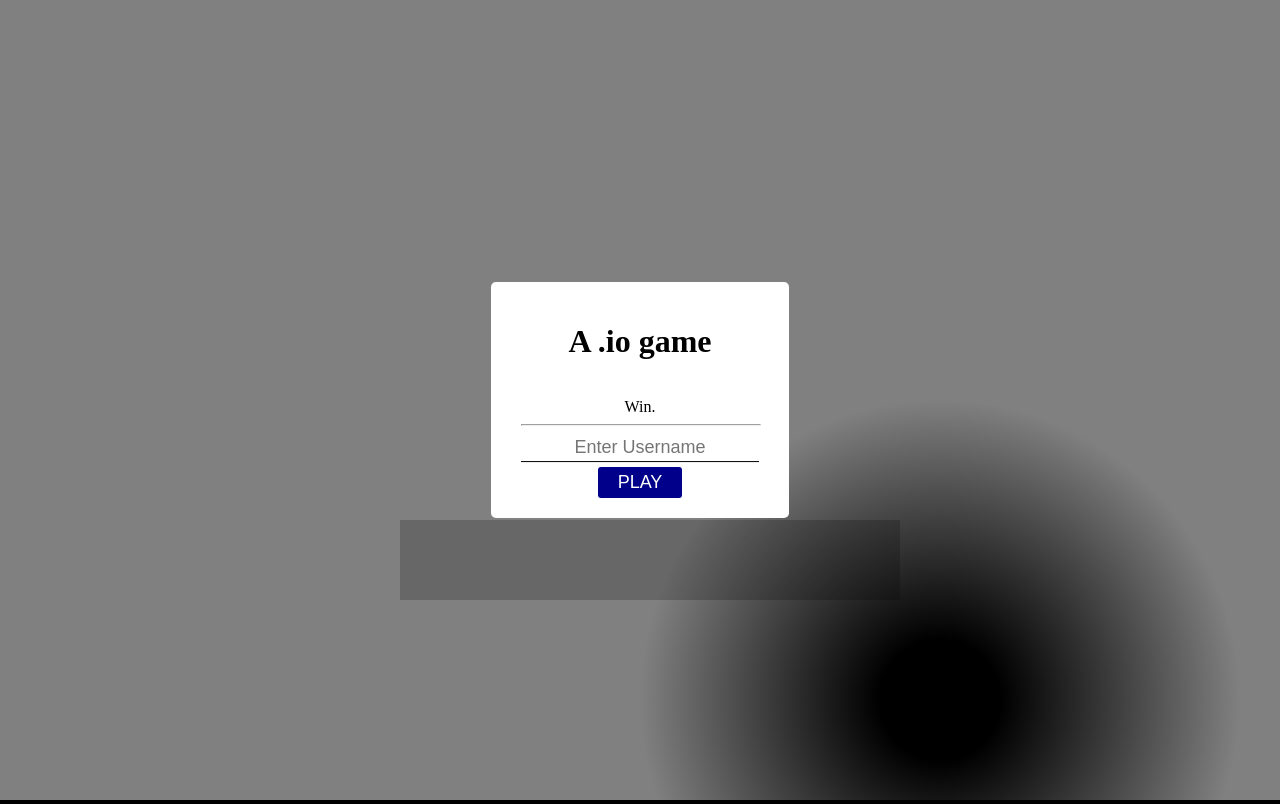
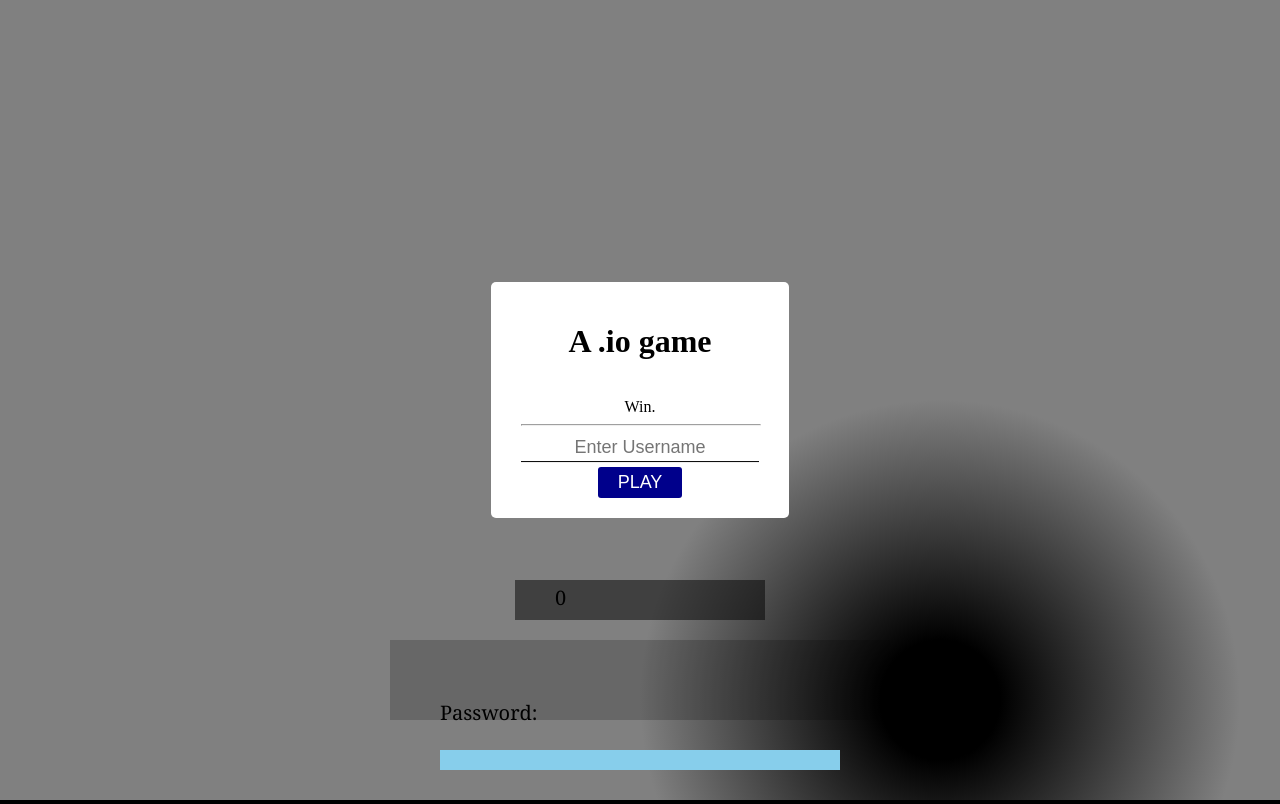
Before and after one commit to TheRareFox/socket-io-game, a Flask app: page / in a window 1280 px wide. Run offline with Flask 2, Linux system fonts and the light colour scheme; some libraries are stand-ins or nearby versions.

Commit message:
Add files via upload

```diff
--- a/app.py
+++ b/app.py
@@ -1,5 +1,5 @@
 from flask_socketio import SocketIO, send, emit, join_room, leave_room
-from flask import Flask, render_template, request, session
+from flask import Flask, render_template, request, session, redirect, url_for
 from objects import create_objects, find_object
 import random
 from threading import Timer
@@ -7,11 +7,11 @@
 app = Flask(__name__)
 app.config['SECRET_KEY'] = 'secret!'
 app.config['DEBUG'] = True
+app.config['PRESERVE_CONTEXT_ON_EXCEPTION'] = False
 app.app_context()
 socketio = SocketIO(app, async_mode='threading', logger=True, engineio_logger=True)
 
-password = list('sOmE_rAnDoM_sTrInG_fOr_TeStIng')
-password_string = 'sOmE_rAnDoM_sTrInG_fOr_TeStIng'
+password = 'sTrInG_fOr_TeStIng'
 
 # users dictionary:
 # key = id, value = [name,coords]
@@ -30,6 +30,7 @@
 # user scanned items
 # key: socket id
 # value: dictionary of keys:
+# unfound: array of unfound indeces of password e.g. [0, 1, 2, 3...] for constant time
 # found: string of found password e.g. '~~~~~_World!' -> ~ means unfound
 # progress: integer of 0-59 (seconds) >= 60 gets a character of password
 users_scanned = {}
@@ -51,6 +52,15 @@
 @app.route('/')
 def index():
     return render_template('index.html')
+
+
+@app.route('/win', methods=['POST'])
+def win():
+    password_gotten = request.form.get('password', None)
+    if not password_gotten or password_gotten == '' or len(password_gotten) != len(password):
+        return redirect(url_for(index))
+    else:
+        return render_template('won.html', password=password_gotten)
 
 
 @socketio.on('connect')
@@ -75,13 +85,13 @@
         users[request.sid].append(second_pos)
         users_objects[request.sid].append(computer)
         computer.set_user(request.sid)
-        emit('create_connections', (first_pos, second_pos, username, cost), namespace='/', broadcast=True)
+        emit('create_connections', (first_pos, second_pos, username, users_points[request.sid]), namespace='/', broadcast=True)
 
 
 @socketio.on('create_mining')
 def create_mining(coords):
     # print('recieved!')
-    t = Timer(0.1, mined_something, args=[request.sid, coords])
+    t = Timer(1, mined_something, args=[request.sid, coords])
     t.start()
 
 
@@ -133,23 +143,23 @@
 def scan_progressed(_id, coords):
     with app.app_context():
         users_scanned[_id]['progress'] += 1
-        if users_scanned[_id]['progress'] >= 60:  # 60 "seconds" passed
-            pw_length = len(password)  # get random char in password
-            pw_index = random.randint(pw_length)
-            while users_scanned[_id]['found'][pw_index] != '~':
-                pw_index = random.randint(pw_length)
-            users_scanned[_id]['found'][pw_index] = password[pw_index]
-        if ''.join(users_scanned[_id]['found']) == password_string:
-            # kick user out
-            # need to implement
-            emit('game_won', password_string, namespace='/', room=_id)
-        emit('scaned_stuff', (users_points[_id], coords), namespace='/', room=_id)
+        if users_scanned[_id]['progress'] >= 10:  # "seconds" passed
+            random_index = random.choice(users_scanned[_id]['unfound'])
+            users_scanned[_id]['found'][random_index] = password[random_index]
+            users_scanned[_id]['progress'] -= 10  # remove done progress
+            del users_scanned[_id]['unfound'][users_scanned[_id]['unfound'].index(random_index)]
+        user_found_password = ''.join(users_scanned[_id]['found'])
+        if user_found_password == password:
+            # emit game_won, redirect in js
+            emit('game_won', user_found_password, namespace='/', room=_id)
+        else:
+            emit('scaned_stuff', (users_scanned[_id]['progress'],coords,users_scanned[_id]['found']), namespace='/', room=_id)
 
 
 @socketio.on('create_computers_scanning')
 def create_computers_scanning(coords):
     # print('recieved scan!')
-    t = Timer(1, scan_progressed, args=[request.sid, coords])
+    t = Timer(5, scan_progressed, args=[request.sid, coords])
     t.start()
 
 
@@ -166,7 +176,9 @@
     users_objects[id] = [com]
     users_points[id] = 0
     users_scanned[id] = {}
-    users_scanned[id]['found'] = ['~' for i in len(password)]
+    users_scanned[id]['found'] = ['~' for i in range(len(password))]
+    users_scanned[id]['unfound'] = [i for i in range(len(password))]
+    users_scanned[id]['progress'] = 0
     emit('add_user', users.values(), namespace='/', broadcast=True)
 
 
@@ -183,6 +195,8 @@
 
     for index in deleted_index:
         connected.pop(index)
+    for com in users_objects[request.sid]:
+        com.set_user(False)
 
     del users[request.sid]
     del users_objects[request.sid]
--- a/static/css/index.css
+++ b/static/css/index.css
@@ -148,3 +148,19 @@
 }
 
 .dropdown a:hover {background-color: #ddd;}
+
+#progress-holder{
+  position: fixed;
+  top: 95%;
+  left: 50%;
+  transform: translateY(-50%) translateX(-50%);
+
+  width:400px;
+  height:20px;
+  background:skyblue;
+}
+#scanning_progress{
+  width:0;
+  height:100%;
+background:burlywood;
+}
--- a/static/js/index.js
+++ b/static/js/index.js
@@ -4,10 +4,11 @@
 //music
 var bg_music = new Audio('static/audio/bg_music.mp3');
 
+//password
+var password = [];
 
 //hover
 var hover_create_socket = false;
-
 var socket = io();
 // all the computers available [[x, y], [x1, y1]]
 var computers = [];
@@ -38,9 +39,10 @@
 var hack = false;
 
 // scanning
+const scanning_progress = document.getElementById('scanning_progress');
 var scan = false;
 var computers_scanning = [];  // array of coords(x, y)
-
+//scanning progress
 
 //key
 var keys = [];
@@ -145,42 +147,55 @@
     //create hud
     context.globalAlpha = 0.2;
     context.fillStyle = 'black';
-    context.fillRect(400, 520, 500, 80);
+    context.fillRect(canvas.width/2 -250, canvas.height -160, 500, 80);
     context.globalAlpha = 0.5;
-    context.fillRect(510, 460, 250, 40);
+    context.fillRect(canvas.width/2 -125, canvas.height -220, 250, 40);
     context.globalAlpha = 1;
     var doge = new Image();
     doge.src = 'static/pictures/coin.jpg';
-    context.drawImage(doge,520,465,30,30);
-    context.fillText(coins,555,485,30,30);
+    context.drawImage(doge,canvas.width/2 -120, canvas.height -215,30,30);
+    context.fillText(coins,canvas.width/2 -85, canvas.height -195,30,30);
     var server = new Image();
     server.src = 'static/pictures/socket.jpg';
-    context.drawImage(server,405, 530, 70, 60);
+    context.drawImage(server,canvas.width/2 -240, canvas.height -150, 70, 60);
     var mining_picture = new Image();
     mining_picture.src = 'static/pictures/mining.jpg';
-    context.drawImage(mining_picture,500, 530, 70, 60);
+    context.drawImage(mining_picture,canvas.width/2 -160, canvas.height -150, 70, 60);
     var hacker = new Image();
     hacker.src = 'static/pictures/hacker.jpg';
-    context.drawImage(hacker,595, 530, 70, 60);
+    context.drawImage(hacker,canvas.width/2 -80, canvas.height -150, 70, 60);
     var scanner = new Image();  // draw scan button
     scanner.src = 'static/pictures/scan.jpg';
-    context.drawImage(scanner,690, 530, 70, 60);
+    context.drawImage(scanner,canvas.width/2, canvas.height -150, 70, 60);
 
     //hover elements
     if(hover_create_socket){
       context.globalAlpha = 0.5;
       context.fillStyle = 'black';
-      context.fillRect(500, 300, 300, 200);
+      context.fillRect(canvas.width/2-150, canvas.height/2-140, 330, 220);
       context.globalAlpha = 1;
-      text = 'Create socket with another computer';
-      context.fillStyle = 'white';
-      context.fillText(text,510,330,1000);
-      text = 'Link your computer with another free computer by using a socket to connect them';
-      context.fillText(text,510,330,1000);
-      text = 'Once they are connected you are able to send messages to the other computer';
-      context.fillText(text,510,330,1000);
-      text = 'You can order them to mine for more coins or scan for clues';
-      context.fillText(text,510,330,1000);
+
+      context.fillStyle = '#33ccff';
+      text = 'Create socket with';
+      context.fillText(text,canvas.width/2-140,canvas.height/2-120,290);
+      text = 'another computer';
+      context.fillText(text,canvas.width/2-140,canvas.height/2-100,290);
+      text = 'Link your computer with';
+      context.fillText(text,canvas.width/2-140,canvas.height/2-80,290);
+      text = 'another free computer by';
+      context.fillText(text,canvas.width/2-140,canvas.height/2-60,290);
+      text = 'using a socket to connect them';
+      context.fillText(text,canvas.width/2-140,canvas.height/2-40,290);
+      text = 'Once they are connected';
+      context.fillText(text,canvas.width/2-140,canvas.height/2-20,290);
+      text = 'you are able to send messages';
+      context.fillText(text,canvas.width/2-140,canvas.height/2,290);
+      text = 'to the other computer';
+      context.fillText(text,canvas.width/2-140,canvas.height/2+20,290);
+      text = 'You can order them to';
+      context.fillText(text,canvas.width/2-140,canvas.height/2+40,290);
+      text = 'mine for more coins or scan for clues';
+      context.fillText(text,canvas.width/2-140,canvas.height/2+60,290);
     }
 
     //remove game-create-socket
@@ -199,51 +214,51 @@
     if(!scan){
       canvas.removeEventListener('click', game_computer_scan, false);
     }
-    //canvas.removeEventListener('click', game_make_socket_second, false);
+
     if(one){
       //create interface
       context.globalAlpha = 0.5;
       context.fillStyle = 'black';
-      context.fillRect(0, 0, 1400, 200);
+      context.fillRect(0, 0,canvas.width, 200);
       context.globalAlpha = 1;
       text = 'Click on a computer that you own';
       context.fillStyle = 'white';
-      context.fillText(text,500,100,1000);
+      context.fillText(text,canvas.width/2-100,100,1000);
     }
     if(second){
       context.globalAlpha = 0.5;
       context.fillStyle = 'black';
-      context.fillRect(0, 0, 1400, 200);
+      context.fillRect(0, 0, canvas.width, 200);
       context.globalAlpha = 1;
       text = 'Click on a computer that you want to create a socket to connect to'
       context.fillStyle = 'white';
-      context.fillText(text,350,100,1000);
+      context.fillText(text,canvas.width/2-200,100,1000);
     }
     if(mine){
       context.globalAlpha = 0.5;
       context.fillStyle = 'black';
-      context.fillRect(0, 0, 1400, 200);
+      context.fillRect(0, 0, canvas.width, 200);
       context.globalAlpha = 1;
       text = 'Choose a computer to start/stop mining for cryptocurrency'
       context.fillStyle = 'white';
-      context.fillText(text,350,100,1000);
+      context.fillText(text,canvas.width/2-200,100,1000);
     }
     if(hack){
       context.globalAlpha = 0.5;
       context.fillStyle = 'black';
-      context.fillRect(0, 0, 1400, 200);
+      context.fillRect(0, 0, canvas.width, 200);
       context.globalAlpha = 1;
       text = "Choose a computer to hack to disable a player's connection"
       context.fillStyle = 'white';
-      context.fillText(text,350,100,1000);
+      context.fillText(text,canvas.width/2-200,100,1000);
     } else if (scan){
           context.globalAlpha = 0.5;
           context.fillStyle = 'black';
-          context.fillRect(0, 0, 1400, 200);
+          context.fillRect(0, 0, canvas.width, 200);
           context.globalAlpha = 1;
           text = "Select a computer to scan for password"
           context.fillStyle = 'white';
-          context.fillText(text,350,100,1000);
+          context.fillText(text,canvas.width/2-150,100,1000);
     }
     //draw connected lines
     for(var i = 0;i<connected.length;i++){
@@ -267,7 +282,11 @@
           text = 'Scanning...';
           context.fillText(text,computers_scanning[i][0]-x-10,computers_scanning[i][1]+40-y,100);
         }
-
+    context.fillStyle = 'black';
+    context.fillText('Password: ',canvas.width/2-200,canvas.height*0.9,1000);
+    for(var i = 0;i<password.length;i++){  // display currently scanned letters
+      context.fillText(password[i]+' ',canvas.width/2-100+i*10,canvas.height*0.9,1000);
+    }
   }
 
 function dragMouse(canvas){
@@ -313,7 +332,7 @@
   var hover_x = e.clientX;
   var hover_y = e.clientY;
   hover_create_socket = false;
-  if(405<=hover_x && hover_x<=405+70 && 530<=hover_y && hover_y<=530+60){
+  if(canvas.width/2 -240<=hover_x && hover_x<=canvas.width/2 -170 && canvas.height -150<=hover_y && hover_y<=canvas.height -80){
     hover_create_socket = true;
     renderBackground(x,y);
   }
@@ -339,29 +358,45 @@
   var click_y = event.y;
   console.log(click_x);
   console.log(click_y);
-  if(405<=click_x && click_x<=405+70 && 530<=click_y && click_y<=530+60){
+  // connect option
+  if(canvas.width/2 -240<=click_x && click_x<=canvas.width/2 -170 && canvas.height -150<=click_y && click_y<=canvas.height -80){
     console.log('clicked');
     //console.log(coods);
     one = true;
-
+    second = false;
+    mine = false;
+    hack = false;
+    scan = false;
     canvas.addEventListener('click', game_make_socket, false);
     renderBackground(x,y);
 
   }
-  else if(500<=click_x && click_x<=500+70 && 530<=click_y && click_y<=530+60){
+  else if(canvas.width/2 -160<=click_x && click_x<=canvas.width/2 -90 &&  canvas.height -150<=click_y && click_y<= canvas.height -80){
     console.log('set/stop server to mining cryptocurrency');
+    one = false;
+    second = false;
     mine = true;
+    hack = false;
+    scan = false;
     canvas.addEventListener('click', game_set_mining, false);
     renderBackground(x,y);
   }
-  else if(595<=click_x && click_x<=595+70 && 530<=click_y && click_y<=530+60){
+  else if(canvas.width/2 -80<=click_x && click_x<=canvas.width/2 -10 && canvas.height -150<=click_y && click_y<= canvas.height -80){
     console.log('hackerman!');
+    one = false;
+    second = false;
+    mine = false;
     hack = true;
+    scan = false;
     canvas.addEventListener('click', game_hack_computer, false);
     renderBackground(x,y);
   }
-  else if(690<=click_x && click_x<=690+70 && 530<=click_y && click_y<=530+60){
+  else if(canvas.width/2<=click_x && click_x<=canvas.width/2+70 && canvas.height -150<=click_y && click_y<= canvas.height -80){
     console.log('zeet zeet scanning');
+    one = false;
+    second = false;
+    mine = false;
+    hack = false;
     scan = true;
     canvas.addEventListener('click', game_computer_scan, false);
     renderBackground(x,y);
@@ -372,6 +407,11 @@
 function game_set_mining(event){
   var click_x = event.x+x;
   var click_y = event.y+y;
+  if(canvas.width/2 -160<=click_x-x && click_x-x<=canvas.width/2 -90 &&  canvas.height -150<=click_y-y && click_y-y<= canvas.height -80){
+    mine = false;
+    renderBackground(x,y);
+  }
+  else{
   for(var i = 0;i<coods.length;i++){
     if(coods[i][0]<=click_x && click_x<=coods[i][0]+40 && coods[i][1]<=click_y && click_y<=coods[i][1]+40){
       var stop = false;
@@ -386,6 +426,16 @@
           renderBackground(x,y);
         }
       }
+      for(var j =0;j<computers_scanning.length;j++){
+        if(computers_scanning[j][0] == coods[i][0] && computers_scanning[j][1] == coods[i][1]){
+          scan = false;
+          computers_scanning.splice(j,1);
+          //console.log(computers_scanning);
+          console.log('stop computers_scanning');
+          renderBackground(x,y);
+
+        }
+      }
       if(!stop){
         //console.log("Success!");
         first = [coods[i][0],coods[i][1]];
@@ -398,7 +448,7 @@
       }
     }
   }
-
+}
 }
 
 socket.on('mined_something', (points,coords) => {
@@ -431,6 +481,12 @@
   //console.log(click_x);
   //console.log(click_y);
   //console.log(coods);
+  if(canvas.width/2 -240<=click_x-x && click_x-x<=canvas.width/2 -170 && canvas.height -150<=click_y-y && click_y-y<=canvas.height -80){
+    one = false;
+    console.log('quit');
+    renderBackground(x,y);
+  }
+  else{
     for(var i = 0;i<coods.length;i++){
       if(coods[i][0]-50<=click_x && click_x<=coods[i][0]+50 && coods[i][1]-50<=click_y && click_y<=coods[i][1]+50){
           console.log("Success!");
@@ -443,12 +499,19 @@
       }
     }
   }
+}
 
 function game_make_socket_second(event) {
   var click_x = event.x+x;
   var click_y = event.y+y;
   //console.log(click_x);
   //console.log(click_y);
+  if(canvas.width/2 -240<=click_x-x && click_x-x<=canvas.width/2 -170 && canvas.height -150<=click_y-y && click_y-y<=canvas.height -80){
+    second = false;
+    console.log('quit');
+    renderBackground(x,y);
+  }
+  else{
     for (var i = 0; i<computers.length; i++){
       if(computers[i][0]<=click_x && click_x<=computers[i][0]+30 && computers[i][1]<=click_y && click_y <=computers[i][1]+30){
         console.log('second computer created');
@@ -466,10 +529,10 @@
         socket.emit('build_socket',(first),([computers[i][0],computers[i][1]]),(username),(cost));
     }
   }
-
   }
-socket.on('create_connections', (cd1,cd2,name,cost) => {
-  coins -= cost;
+}
+socket.on('create_connections', (cd1,cd2,name,points) => {
+  coins = points;
   console.log('creating');
   connected.push([cd1,cd2]);
   console.log(connected);
@@ -484,12 +547,18 @@
 
 
 function game_hack_computer(event) {
+
   console.log('attack first stage!');
   var click_x = event.x+x;
   var click_y = event.y+y;
   //console.log(click_x);
   //console.log(click_y);
   //console.log(coods);
+  if(canvas.width/2 -80<=click_x-x && click_x-x<=canvas.width/2 -10 && canvas.height -150<=click_y-y && click_y-y<= canvas.height -80){
+    hack = false;
+    renderBackground(x,y);
+  }
+  else{
     for(var i = 0;i<computers.length;i++){
       if (computers[i][0]<=click_x && click_x<=computers[i][0]+30 && computers[i][1]<=click_y && click_y <=computers[i][1]+30){
           console.log("Success select computer for hack!");
@@ -498,6 +567,7 @@
           hack = false;
           socket.emit('hack_computer', ([computers[i][0],computers[i][1]]), (username));
           renderBackground(x,y);
+    }
   }
   }
 
@@ -524,17 +594,23 @@
   alert(message);
 });
 
+
 function game_computer_scan(event){
   var click_x = event.x+x;
   var click_y = event.y+y;
+  if(canvas.width/2<=click_x-x && click_x-x<=canvas.width/2+70 && canvas.height -150<=click_y-y && click_y-y<= canvas.height -80){
+    scan = false;
+    renderBackground(x,y);
+  }
+  else{
     for(var i = 0;i<coods.length;i++){
       // check if own computer
-      if(coods[i][0]<=click_x && click_x<=coods[i][0]+40 && coods[i][1]<=click_y && click_y<=coods[i][1]+40){
+      if(coods[i][0]<=click_x && click_x<=coods[i][0]+40 && coods[i][1]<=click_y && click_y<=coods[i][1]+40) {
         var stop = false;
         //console.log(computers_scanning);
         for (var j=0;j<computers_scanning.length;j++){
           // check if computer scanning
-          if(computers_scanning[j][0] == coods[i][0] && computers_scanning[j][1] == coods[i][1]){
+          if(computers_scanning[j][0] == coods[i][0] && computers_scanning[j][1] == coods[i][1]) {
             stop = true;
             scan = false;
             computers_scanning.splice(j,1);
@@ -555,7 +631,36 @@
         }
       }
     }
+
   }
+}
+
+function updateValue(perc) {
+  scanning_progress.style.width = perc + '%';
+}
+
+
+socket.on('scaned_stuff', (scan_progress,scan_coord,scan_password) => {
+  updateValue(scan_progress*5);
+  password = scan_password;
+  renderBackground(x,y);
+  //console.log(scan_password);
+  for (var i=0;i<computers_scanning.length;i++){
+    if (computers_scanning[i][0] == scan_coord[0] && computers_scanning[i][1] == scan_coord[1]){
+      socket.emit('create_computers_scanning',(scan_coord));
+    }
+  }
+});
+
+
+socket.on('game_won', (winning_string) => {
+  let url = window.location.href + 'win';
+  let form = $('<form action="' + url + '" method="post">' +
+    '<input type="text" name="password" value="' + winning_string + '" />' +
+    '</form>');
+  $('body').append(form);
+  form.submit();
+});
 
 
 function Remove(){
--- a/templates/index.html
+++ b/templates/index.html
@@ -5,6 +5,7 @@
     <meta name="viewport" content="width=device-width, initial-scale=1.0">
     <title>Test</title>
     <script src="//cdnjs.cloudflare.com/ajax/libs/socket.io/2.2.0/socket.io.js" integrity="sha256-yr4fRk/GU1ehYJPAs8P4JlTgu0Hdsp4ZKrx8bDEDC3I=" crossorigin="anonymous"></script>
+    <script src="https://code.jquery.com/jquery-3.5.1.slim.min.js"></script>
     <link rel = "stylesheet" href = "static/css/index.css">
 </head>
 <body>
@@ -13,7 +14,6 @@
       <p>Your browser does not support HTML5!</p>
     </canvas>
 
-    <script src = 'static/js/index.js'></script>
     <div id="play-menu" >
         <h1>A .io game</h1>
         <p>
@@ -22,8 +22,12 @@
         <hr />
         <input type="text" id="username-input" placeholder="Enter Username" />
         <button id="play-button"  onclick= "Remove()" >PLAY</button>
-      </div>
-
+    </div>
+    <div id="progress-holder">
+        <div id="scanning_progress">
+        </div>
+    </div>
+    <script src = 'static/js/index.js'></script>
 
 </body>
 </html>
```
Also changed, not shown: templates/won.html (added, +30 -0 lines), 2 other files. Lines whose indentation alone changed are shown as unchanged.
